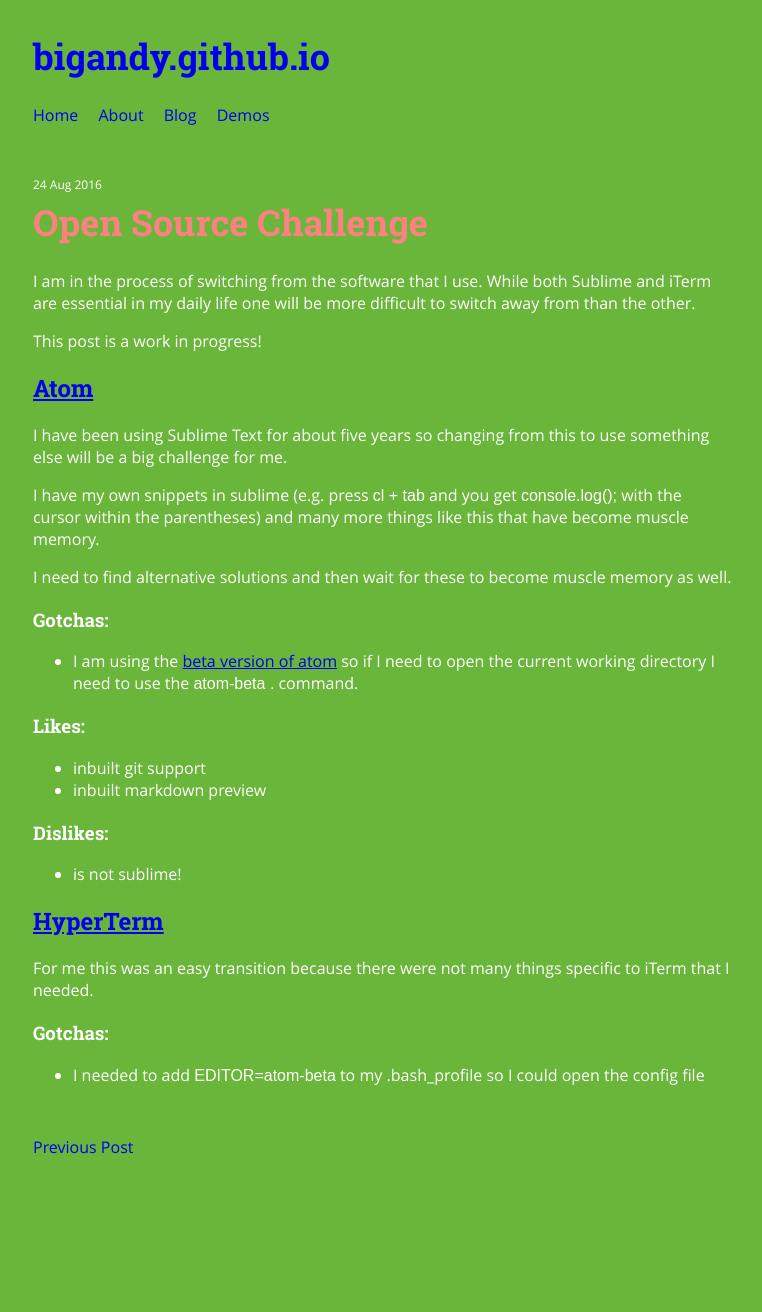
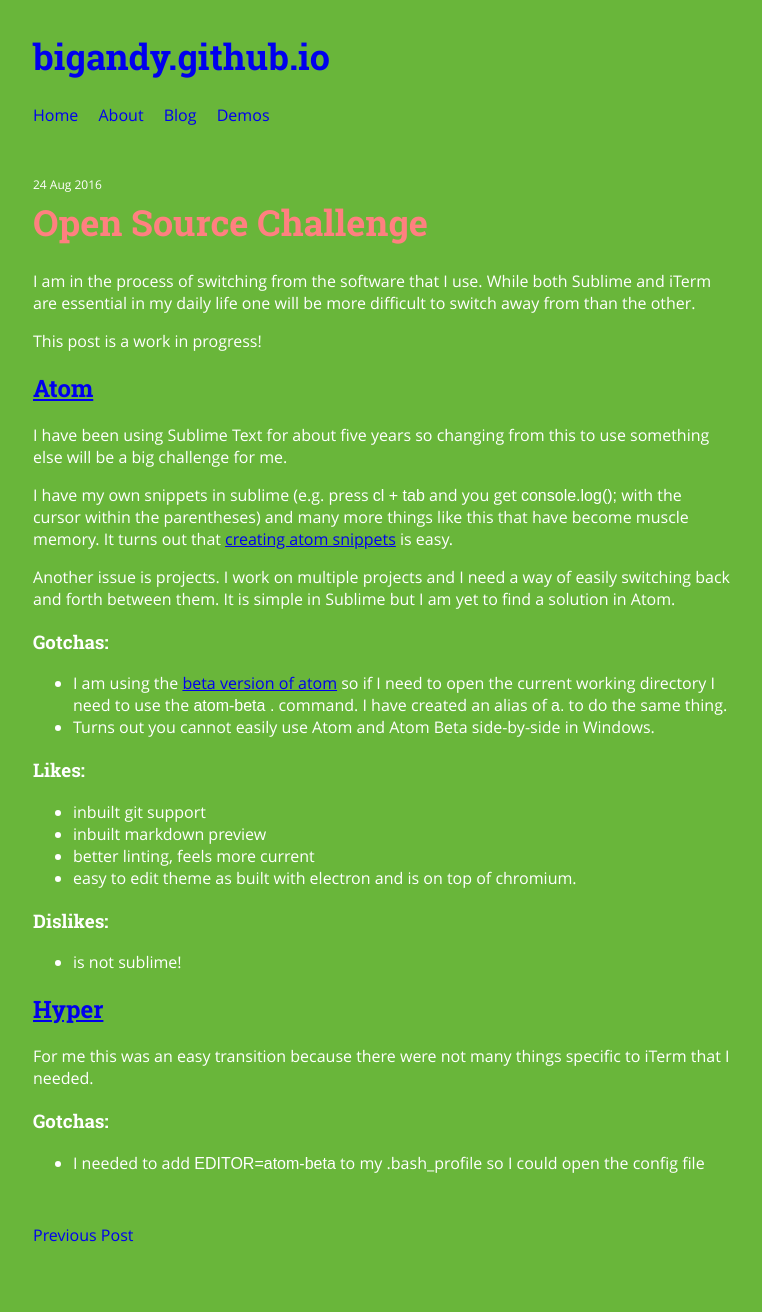
Before and after one commit to bigandy/bigandy.github.io, a Jekyll site: the page built from _posts/2016-08-24-open-source-challenge.md, in a window 1280 px wide. Shown: the whole page, without its empty margins (107-869 px from the left). Built offline with Jekyll 4.4.1, drawn with Linux system fonts in a browser that asks for light colours; before the commit the page ends 1224 px from its top, so only the background shows below that.

Commit message:
Update 2016-08-24-open-source-challenge.md

```diff
--- a/_posts/2016-08-24-open-source-challenge.md
+++ b/_posts/2016-08-24-open-source-challenge.md
@@ -15,21 +15,25 @@
 
 I have been using Sublime Text for about five years so changing from this to use something else will be a big challenge for me.
 
-I have my own snippets in sublime (e.g. press `cl + tab` and you get `console.log();` with the cursor within the parentheses) and many more things like this that have become muscle memory.
+I have my own snippets in sublime (e.g. press `cl + tab` and you get `console.log();` with the cursor within the parentheses) and many more things like this that have become muscle memory. It turns out that [creating atom snippets](http://flight-manual.atom.io/using-atom/sections/snippets/) is easy.
 
-I need to find alternative solutions and then wait for these to become muscle memory as well.
+Another issue is projects. I work on multiple projects and I need a way of easily switching back and forth between them. It is simple in Sublime but I am yet to find a solution in Atom.
+
 
 ### Gotchas:
-- I am using the [beta version of atom](https://atom.io/beta) so if I need to open the current working directory I need to use the `atom-beta .` command.
+- I am using the [beta version of atom](https://atom.io/beta) so if I need to open the current working directory I need to use the `atom-beta .` command. I have created an alias of `a.` to do the same thing.
+- Turns out you cannot easily use Atom and Atom Beta side-by-side in Windows.
 
 ### Likes:
 - inbuilt git support
 - inbuilt markdown preview
+- better linting, feels more current
+- easy to edit theme as built with electron and is on top of chromium.
 
 ### Dislikes:
 - is not sublime!
 
-## [HyperTerm](https://github.com/zeit/hyperterm)
+## [Hyper](https://github.com/zeit/hyper)
 
 For me this was an easy transition because there were not many things specific to iTerm that I needed.
 
```
